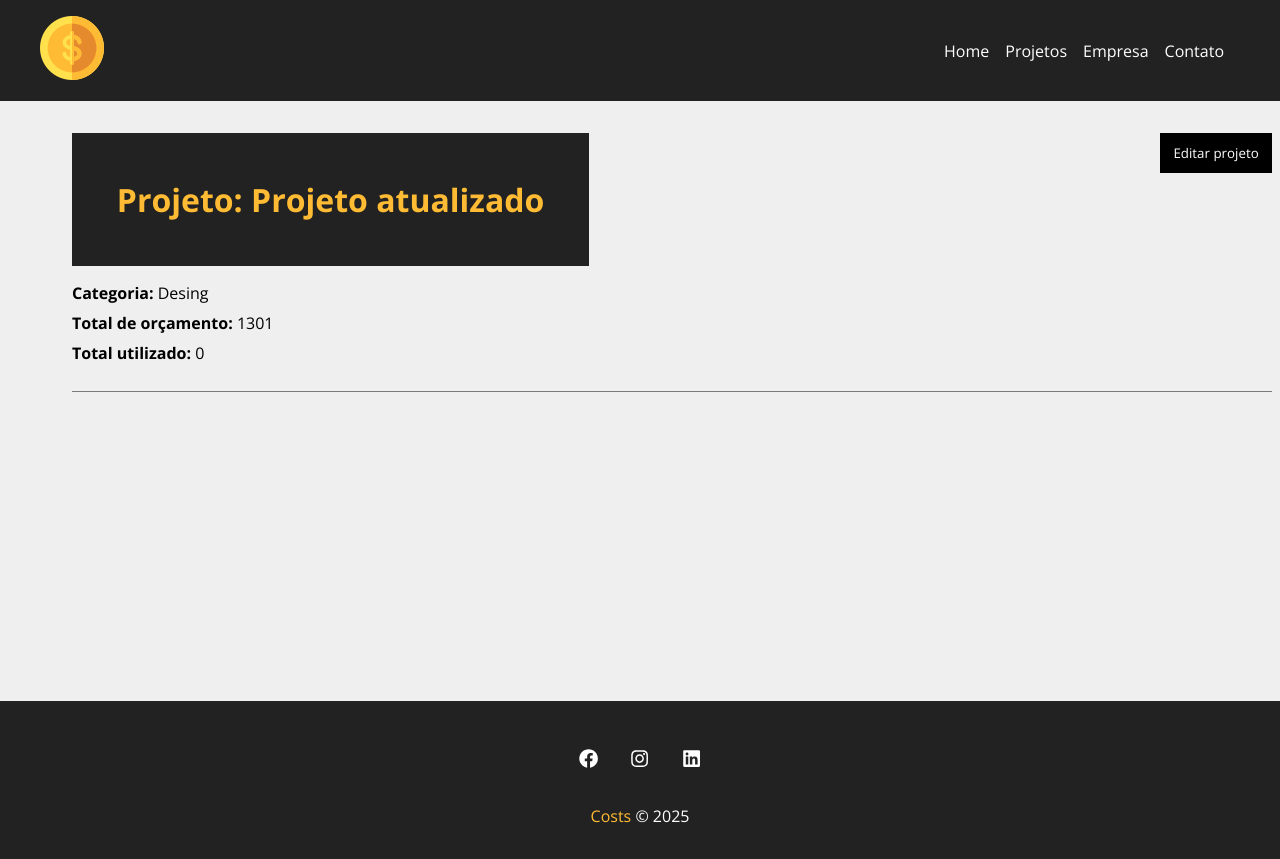
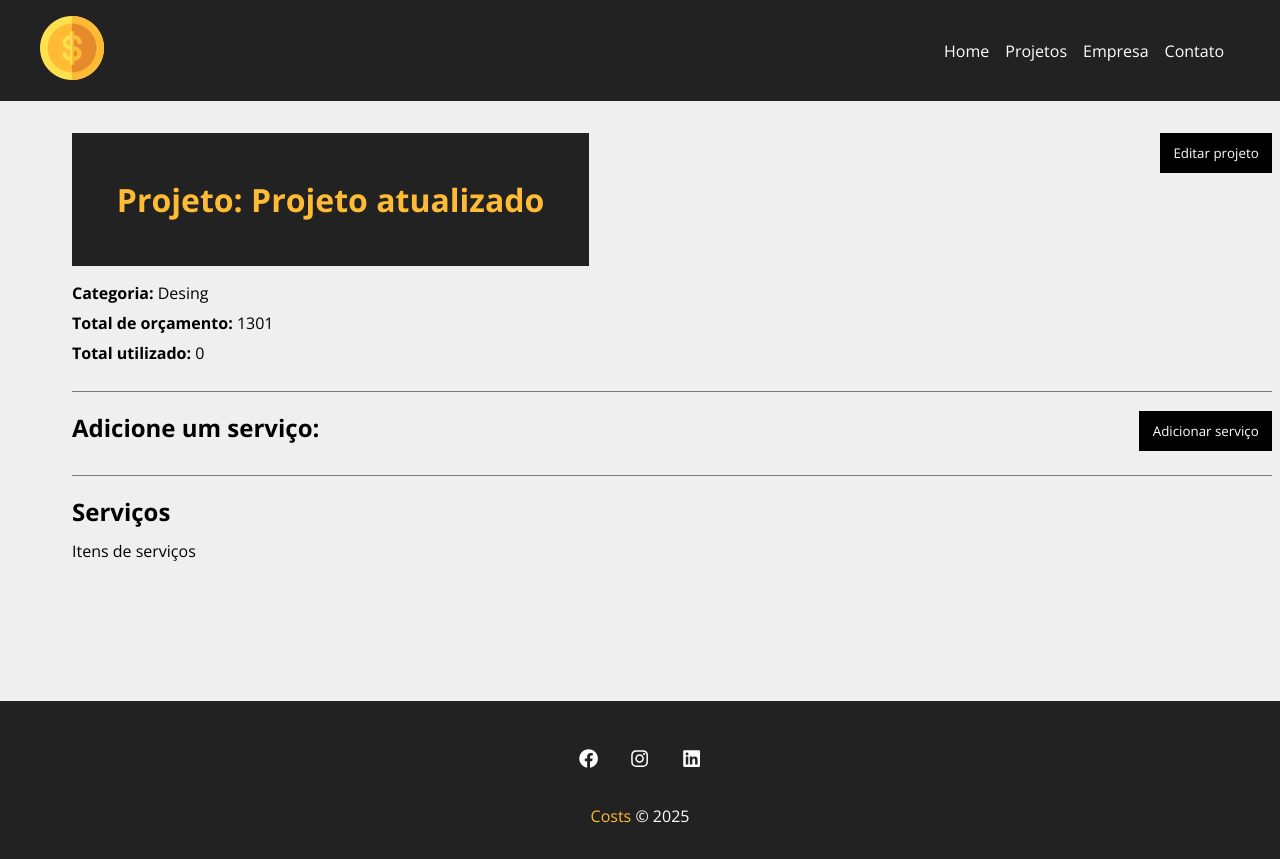
Before and after one commit to DevEsterCarvalho/costs-react-projeto, a React (Create React App) app: page /project/1923 in a window 1280 px wide. Shown: the top 859 px of the page. Built offline with nearby package versions, Linux system fonts and the light colour scheme; data requests are answered from the project's data file.

Commit message:
criando area de servicos

```diff
--- a/src/components/pages/Project.js
+++ b/src/components/pages/Project.js
@@ -12,6 +12,7 @@
 	const { id } = useParams();
 	const [project, setProject] = useState([]);
 	const [showProjectForm, setShowProjectForm] = useState(false);
+	const [showServiceForm, setShowServiceForm] = useState(false);
 	const [message, setMessage] = useState();
 	const [type, setType] = useState();
 
@@ -32,6 +33,8 @@
 	}, [id]);
 
 	function editPost(project) {
+		setMessage("");
+
 		setMessage("");
 		if (project.budget < project.cost) {
 			setMessage("O orçamento não pode ser menor que o custo do projeto.");
@@ -57,6 +60,10 @@
 
 	function toggleProjectForm() {
 		setShowProjectForm(!showProjectForm);
+	}
+
+	function toggleServiceForm() {
+		setShowServiceForm(!showServiceForm);
 	}
 
 	return (
@@ -93,6 +100,19 @@
 								</div>
 							)}
 						</div>
+						<div className={styles.service_form_container}>
+							<h2>Adicione um serviço:</h2>
+							<button className={styles.btn} onClick={toggleServiceForm}>
+								{!showServiceForm ? "Adicionar serviço" : "Fechar projeto"}
+							</button>
+							<div className={styles.project_info}>
+								{showServiceForm && <div>formulário do serviço</div>}
+							</div>
+						</div>
+						<h2>Serviços</h2>
+						<Container customClass="start">
+							<p>Itens de serviços</p>
+						</Container>
 					</Container>
 				</div>
 			) : (
```
